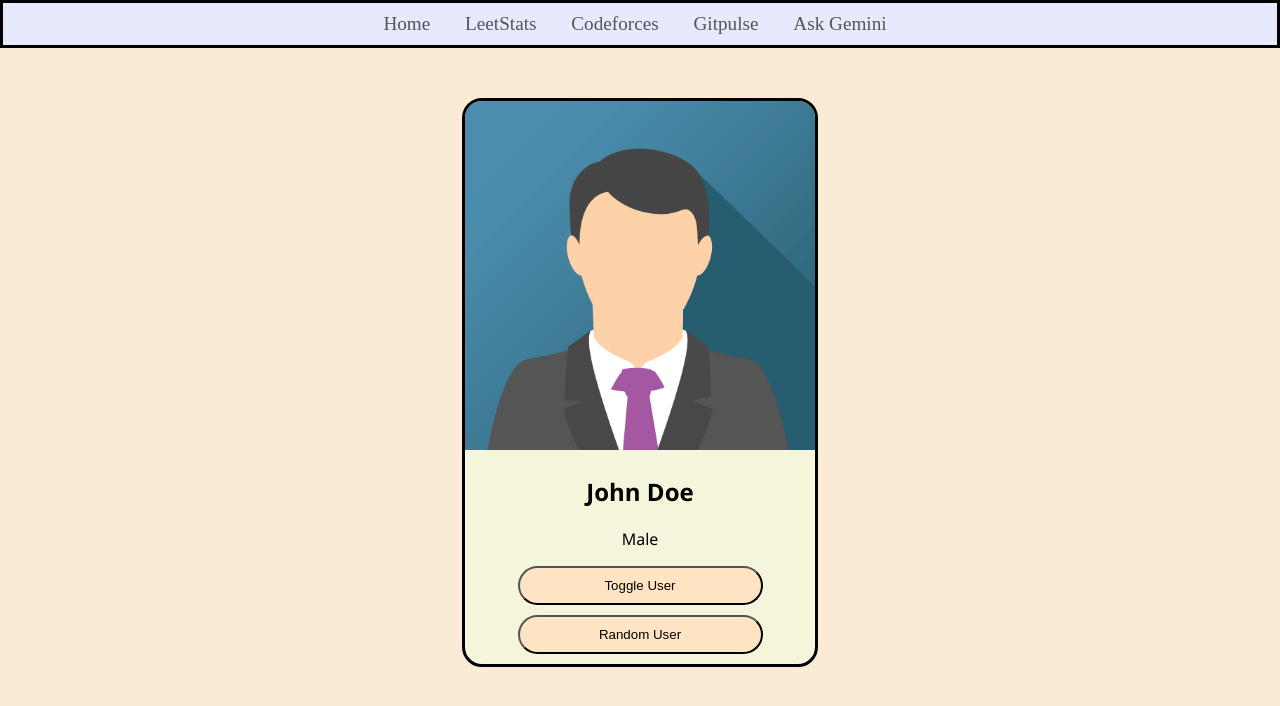
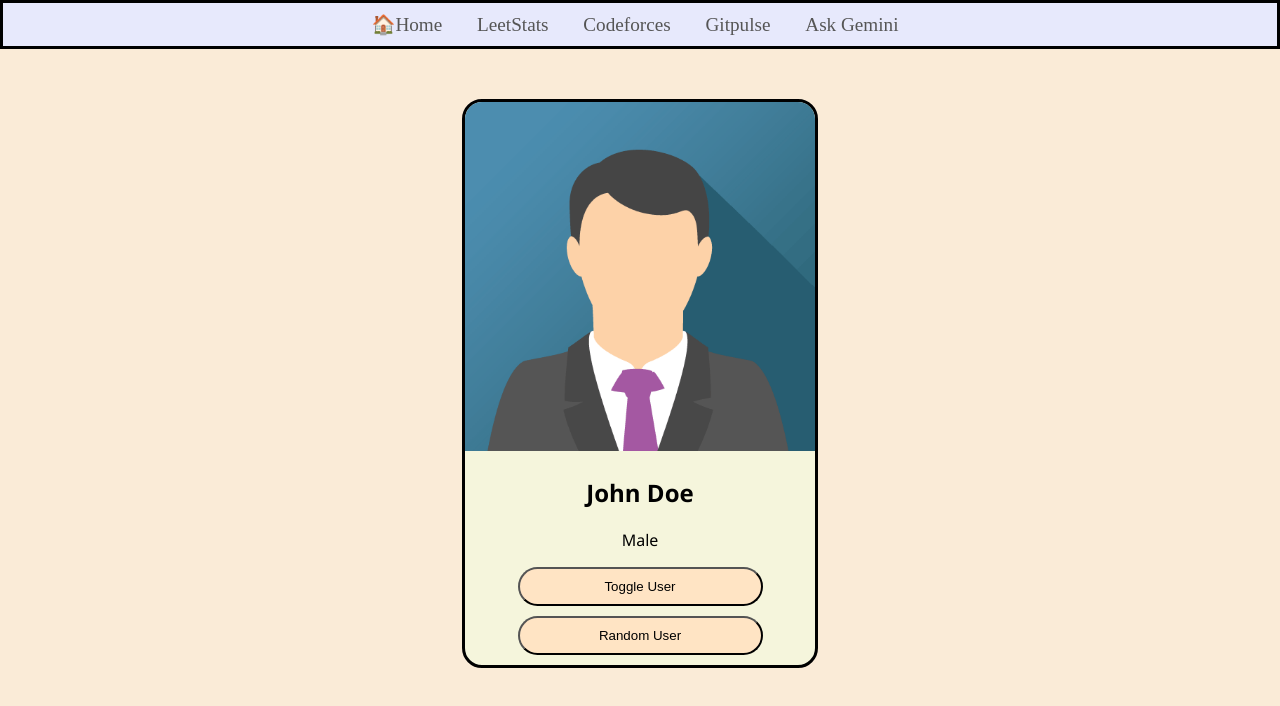
Before and after one commit to abhijeeth-git/web-project, a website: page frontend/index.html in a window 1280 px wide. Drawn offline with Linux system fonts and the light colour scheme.

Commit message:
small change3

```diff
--- a/frontend/index.html
+++ b/frontend/index.html
@@ -11,7 +11,7 @@
     <script src="index.js"></script>
     <div class="navbar">
 
-        <a href="/">Home </a>
+        <a href="/">🏠Home </a>
         <a href="leetcode-stats.html" target="_blank">LeetStats </a>
         <a href="codeforces-stats.html" target="_blank">Codeforces </a>
         <a href="gitpulse.html" target="_blank">Gitpulse </a>
```
